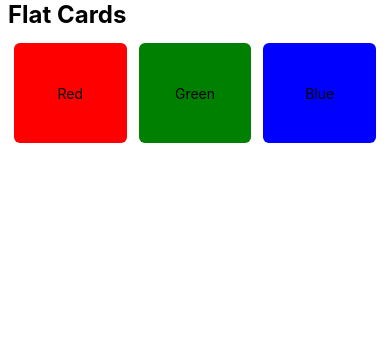
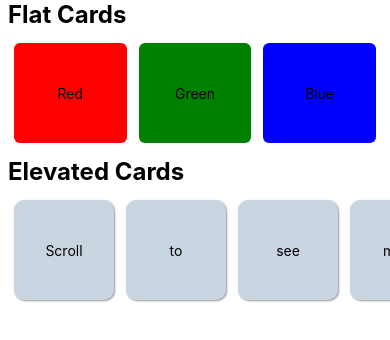
Before and after one commit to SajjadAfzaal/Styler2, a React Native app: screen / in a window 390 px wide. Shown: the top 340 px of the page. Built offline with nearby package versions, Linux system fonts and the light colour scheme.

Commit message:
Added elevated cards

```diff
--- a/App.tsx
+++ b/App.tsx
@@ -1,6 +1,7 @@
 import { View, Text, SafeAreaView , ScrollView} from 'react-native'
 import React from 'react'
 import FlatCards from './Components/FlatCards'
+import ElevatedCards from './Components/ElevatedCards'
 
 const App = () => {
   return (
@@ -8,6 +9,7 @@ const App = () => {
       <ScrollView>
 
       <FlatCards/>
+      <ElevatedCards/>
       </ScrollView>
 
 
--- /dev/null
+++ b/Components/ElevatedCards.tsx
@@ -0,0 +1,69 @@
+import { SafeAreaView, ScrollView, StyleSheet, Text, View } from 'react-native'
+import React from 'react'
+
+const ElevatedCards = () => {
+  return (
+    <SafeAreaView>
+      <Text style={styles.headingText}>Elevated Cards</Text>
+      <ScrollView horizontal style={styles.container}>
+        <View style={[styles.ElevatedCard]}>
+            <Text>Scroll</Text>
+        </View>
+        <View style={[styles.ElevatedCard]}>
+            <Text>to</Text>
+        </View>
+        <View style={[styles.ElevatedCard]}>
+            <Text>see</Text>
+        </View>
+        <View style={[styles.ElevatedCard]}>
+            <Text>more</Text>
+        </View>
+        <View style={[styles.ElevatedCard]}>
+            <Text>on</Text>
+        </View>
+        <View style={[styles.ElevatedCard]}>
+            <Text>right</Text>
+        </View>
+        <View style={[styles.ElevatedCard]}>
+            <Text>side</Text>
+        </View>
+
+      </ScrollView>
+    </SafeAreaView>
+  )
+}
+// ScrollView horizontal ={true} works the same
+
+export default ElevatedCards
+
+const styles = StyleSheet.create({
+    headingText:{
+        fontSize:24,
+        fontWeight:'bold',
+        marginHorizontal:8
+    },
+    container:{
+        flex:1,
+        flexDirection:'row',
+        padding:8
+    },
+    ElevatedCard:{
+        flex:1,
+        justifyContent:'center',
+        alignItems:'center',
+        height:100,
+        width:100,
+        borderRadius:10,
+        margin:6,
+        backgroundColor:'#cad5e2',
+        elevation:4,
+        shadowOffset:{
+            width:1,
+            height:1
+        },
+        shadowColor:'#333',
+        shadowOpacity:0.5,
+        shadowRadius:2
+    },
+
+})
```
